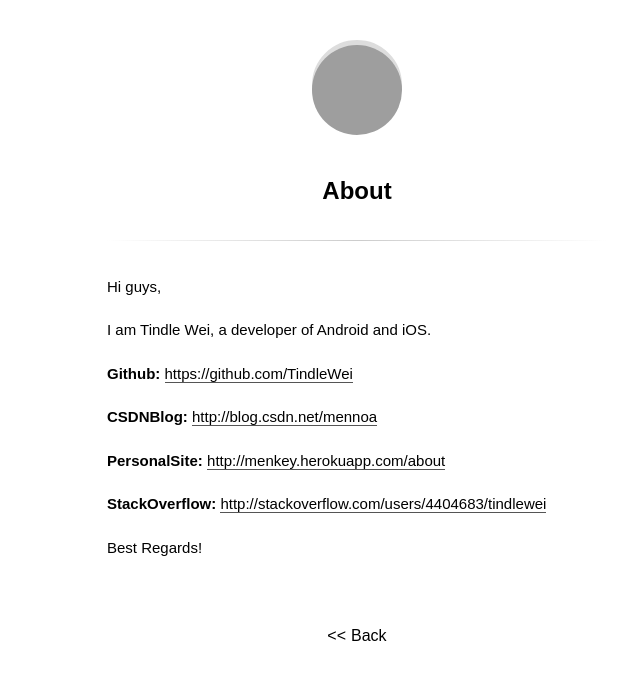
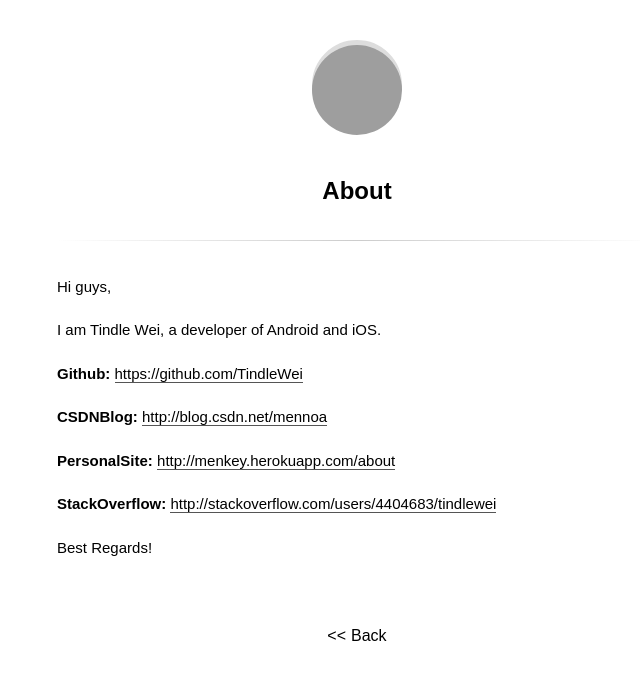
Before and after one commit to TindleWei/WeiBlog, a Jekyll site: the page built from about.md, in a window 1280 px wide. Shown: the top 680 px of the page, without its empty margins (283-923 px from the left). Built offline with Jekyll 4.4.1, drawn with Linux system fonts in a browser that asks for light colours; some web fonts are replaced; grey boxes are pictures that could not be loaded.

Commit message:
added details

```diff
--- a/_sass/main.scss
+++ b/_sass/main.scss
@@ -250,7 +250,7 @@ iframe {
   width: 100%;
 }
 article {
-  max-width: 500px;
+  max-width: 600px;
   margin: 0 auto;
   .title {
     line-height: 1.4em;
@@ -305,7 +305,7 @@ article {
   }
 }
 section {
-  max-width: 500px;
+  max-width: 600px;
   margin: 0 auto;
   ul {
     list-style: none;
```
Also changed, not shown: _posts/2015-09-09-download-this-theme.md (deleted, +0 -8 lines), _posts/2015-11-16-How could I make a Jekyll website.md (+2 -0 lines), 10 other files.
